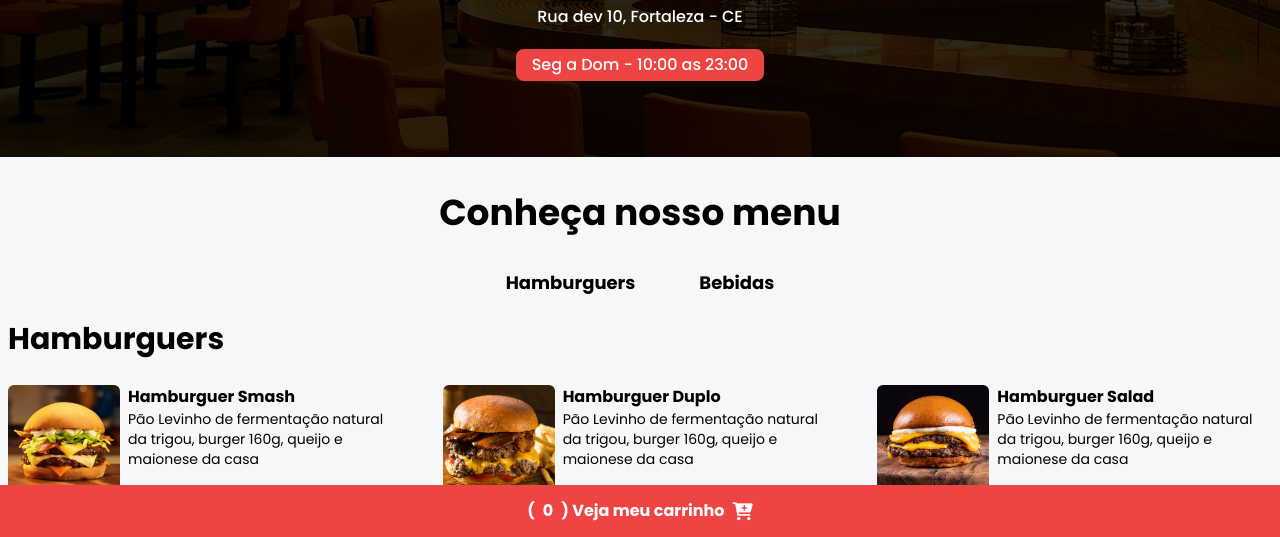
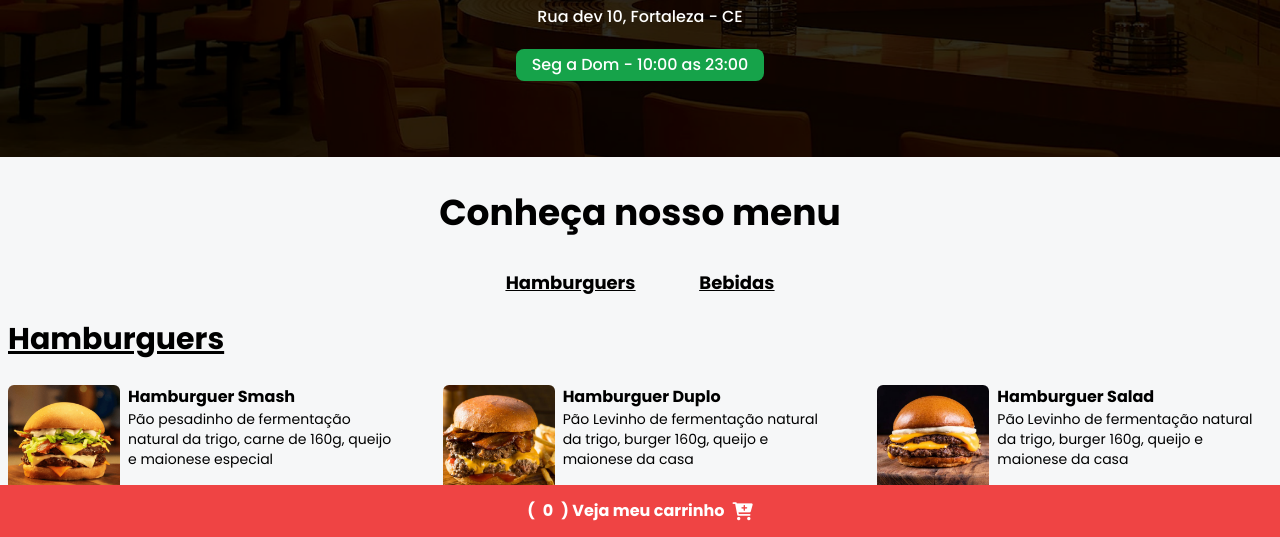
Before and after one commit to BrunoRiquelmee/CardapioOnlineTeste, a website: page index.html in a window 1280 px wide. Shown: the part 263-800 px from the top of the page. Drawn offline with nearby package versions, Linux system fonts and the light colour scheme.

Commit message:
Underline add
adicionei algumas mudanças visuais (underline)

```diff
--- a/index.html
+++ b/index.html
@@ -11,14 +11,6 @@
     <link href="https://fonts.googleapis.com/css2?family=Poppins:wght@400;500;700&family=Roboto:wght@400;500;700&display=swap" rel="stylesheet" />
 
     <link rel="stylesheet" href="https://cdnjs.cloudflare.com/ajax/libs/font-awesome/6.0.0-beta3/css/all.min.css" integrity="sha512-Fo3rlrZj/k7ujTnHg4CGR2D7kSs0v4LLanw2qksYuRlEzO+tcaEPQogQ0KaoGN26/zrn20ImR1DfuLWnOo7aBA==" crossorigin="anonymous" referrerpolicy="no-referrer" />
-
-<!--Meta tags OG -->
-    <meta property="og:type" content="website" />
-    <meta property="og:title" content="Teste Burguer - O melhor hamburguer " />
-    <meta property="og:image" content="https://cardapio-online-ten.vercel.app/assets/hamb-1.png " />
-    <meta property="og:description" content="A melhor hamburgueria " />
-    <meta property="og:site_name" content="TesteBurguer " />
-
 
     <link rel="stylesheet" href="./styles/output.css">
     <title>TesteBurguer - A melhor hamburgueria</title>
@@ -50,12 +42,12 @@
     <!--INICIO MENU-->
     <div id="menu">
         <div class="flex items-center justify-center text-lg  md:text-lg font-bold text-center mt-9 mb-6">
-            <p class="mr-16 hover:scale-110 duration-300"><a href="#sectionHamburguer">Hamburguers</p></a>
-            <p class=" hover:scale-110 duration-300"><a href="#sectionBebidas">Bebidas</p></a>
+            <p class="underline mr-16 hover:scale-110 duration-300"><a href="#sectionHamburguer">Hamburguers</p></a>
+            <p class="underline hover:scale-110 duration-300"><a href="#sectionBebidas">Bebidas</p></a>
         </div>
 
         <div class="mx-auto max-w-7xl px-2 my-2">
-            <h2 id="sectionHamburguer" class="font-bold text-3xl mb-7">Hamburguers</h2>
+            <h2 id="sectionHamburguer" class="underline font-bold text-3xl mb-7">Hamburguers</h2>
         </div>
         <main class="grid grid-cols-1 md:grid-cols-2 lg:grid-cols-3 gap-7 md:gap-10 mx-auto max-w-7xl px-2 mb-16">
 
@@ -66,7 +58,7 @@
 
                 <div>
                     <p class="font-bold">Hamburguer Smash</p>
-                    <p class="text-sm">Pão Levinho de fermentação natural da trigou, burger 160g, queijo e maionese da casa</p>
+                    <p class="text-sm">Pão pesadinho de fermentação natural da trigo, carne de 160g, queijo e maionese especial</p>
 
                     <div class="flex items-center gap-2 justify-between mt-4">
                         <p class="font-bold text-lg">R$ 18.90</p>
@@ -87,7 +79,7 @@
 
                 <div>
                     <p class="font-bold">Hamburguer Duplo</p>
-                    <p class="text-sm">Pão Levinho de fermentação natural da trigou, burger 160g, queijo e maionese da casa</p>
+                    <p class="text-sm">Pão Levinho de fermentação natural da trigo, burger 160g, queijo e maionese da casa</p>
 
                     <div class="flex items-center gap-2 justify-between mt-4">
                         <p class="font-bold text-lg">R$ 18.90</p>
@@ -108,7 +100,7 @@
 
                 <div>
                     <p class="font-bold">Hamburguer Salad</p>
-                    <p class="text-sm">Pão Levinho de fermentação natural da trigou, burger 160g, queijo e maionese da casa</p>
+                    <p class="text-sm">Pão Levinho de fermentação natural da trigo, burger 160g, queijo e maionese da casa</p>
 
                     <div class="flex items-center gap-2 justify-between mt-4">
                         <p class="font-bold text-lg">R$ 35.90</p>
@@ -146,7 +138,7 @@
         </main>
 
         <div class="mx-auto max-w-7xl px-2 my-2">
-            <h2 id="sectionBebidas" class="font-bold text-3xl mb-7">Bebidas</h2>
+            <h2 id="sectionBebidas" class="underline font-bold text-3xl mb-7">Bebidas</h2>
         </div>
 
         <!--GRID BEBIDAS-->
--- a/script.js
+++ b/script.js
@@ -179,10 +179,10 @@ checkOutBtn.addEventListener("click", function(){
     }).join("")
 
     const message = encodeURIComponent(cartItems + ` Valor total: R$${cartTotal.textContent}`);
-    const phone = "+558597642864"
+    const phone = "+5588998404876"
 
 
-    window.open(`https://wa.me/${phone}?text=${message} Endereço: ${addressInput.value}`, "_blank")
+    window.open(`https://wa.me/${phone}?text=${message} | Endereço: ${addressInput.value}`, "_blank")
 
     cart = []
     updateCartModal();
@@ -193,7 +193,7 @@ checkOutBtn.addEventListener("click", function(){
 function checkRestaurantOpen() {
     const data = new Date();
     const hora = data.getHours();
-    return hora >= 18 && hora < 23;
+    return hora >= 10 && hora < 23;
 }
 
 const spanItem = document.getElementById("date-span")
```
